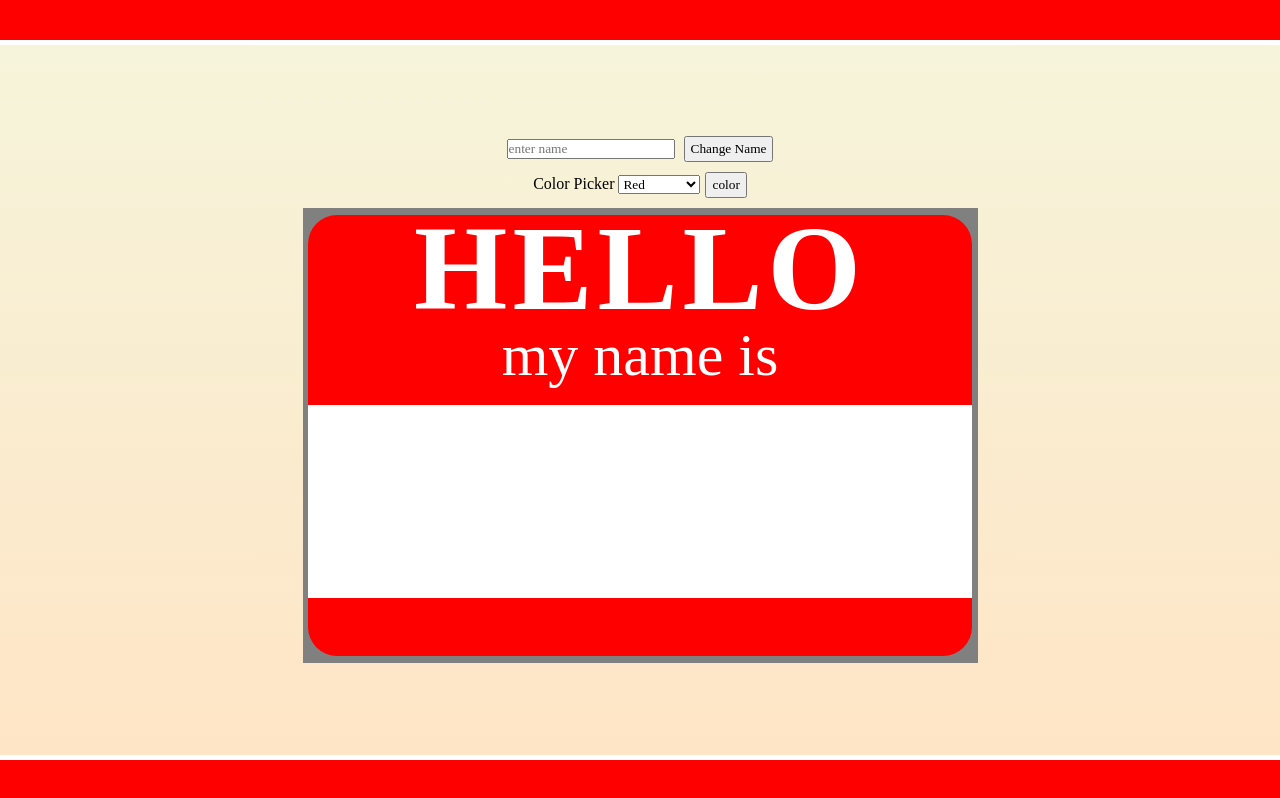
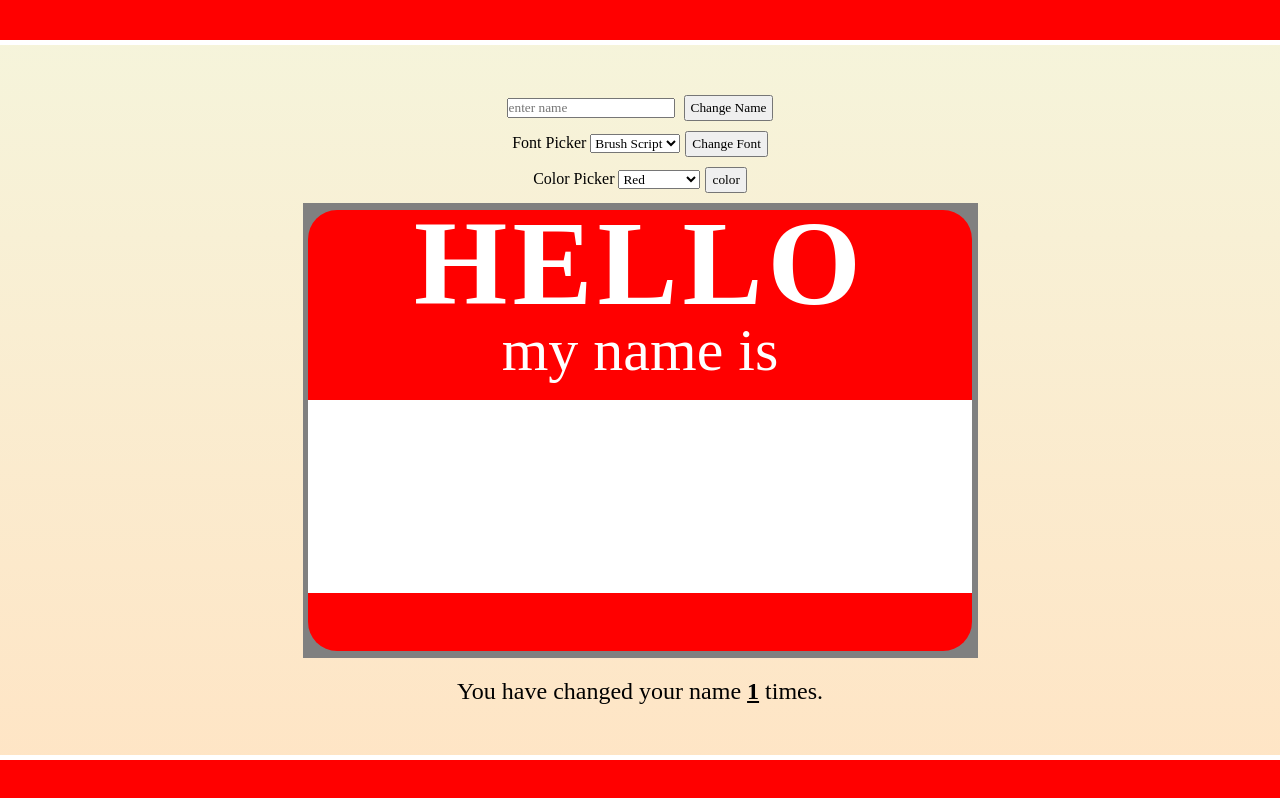
Before and after one commit to armaBurton/lab-02a-name-tag-Nov21, a plain HTML site: page index.html in a window 1280 px wide. Both pictures are taken after a click on the button "Change Name". Drawn offline with Linux system fonts and the light colour scheme; a web font is replaced by a local one.

Commit message:
added name itteration counter, added font-family changer

```diff
--- a/assets/script.js
+++ b/assets/script.js
@@ -8,6 +8,13 @@ const top = document.getElementById(`top`);
 const bottom = document.getElementById(`bottom`);
 const head = document.getElementById(`head`);
 const foot = document.getElementById(`foot`);
+const counter = document.getElementById(`name-count`);
+const getCurrentFontId = document.getElementById(`user-name`);
+const newFont = document.getElementById(`fonts`);
+const fontButton = document.getElementById(`font-button`);
+
+let nameCount = 0;
+counter.textContent = nameCount;
 
 colorButton.addEventListener('click', () => {
     const colorValue = colors.options[colors.selectedIndex].value;
@@ -19,4 +26,10 @@ colorButton.addEventListener('click', () => {
 
 nameButton.addEventListener('click', () => {
     userName.textContent = nameInput.value;
+    nameCount++;
+    counter.textContent = nameCount;
 })
+
+fontButton.addEventListener('click', () =>{
+    getCurrentFontId.style.fontFamily = newFont.value;
+})
--- a/assets/style.css
+++ b/assets/style.css
@@ -45,7 +45,11 @@ footer{
 }
 
 form{
-    margin: 10px 0;
+    margin: 0 0 10px 0;
+}
+
+span{
+    margin-bottom: 10px;
 }
 
 .button-size{
@@ -117,3 +121,13 @@ form{
     font-family: Brush-Script-Std;
     font-size: 60px;
 }
+
+aside{
+    margin-top: 20px;
+    font-size: 1.5rem;
+}
+
+#name-count{
+    font-weight: 700;
+    text-decoration: underline;
+}
--- a/index.html
+++ b/index.html
@@ -12,9 +12,21 @@
     <header class="bkgnd-color" id="head"></header>
     <section>
         <span>
-            <input type="text" placeholder="enter name" id="name-input">
+            <input type="text" placeholder="enter name" id="name-input" onclick="this.select();">
             <input type="button" value="Change Name" id="name-button" class="button-size">
         </span>
+        <form action="#">
+            <label for="fonts">Font Picker</label>
+            <select name="fonts" id="fonts">
+                <option value="Brush-Script-Std">Brush Script</option>
+                <option value="monospace">Monospace</option>
+                <option value="sans-serif">Sans Serif</option>
+                <option value="serif">Serif</option>
+                <option value="cursive">Cursive</option>
+                <option value="fantasy">Fantasy</option>
+                <input type="button" name="font" id="font-button" class="button-size" value="Change Font">
+            </select>
+        </form>
         <form action="#">
             <label for="colors">Color Picker</label>
             <select name="colors" id="colors">
@@ -51,6 +63,9 @@
                 </div>
             </div>
         </main>
+        <aside>
+            <div>You have changed your name <span id="name-count"></span> times.</div>
+        </aside>
     </section>
     <footer class="bkgnd-color" id="foot"></footer>
 </body>
```
